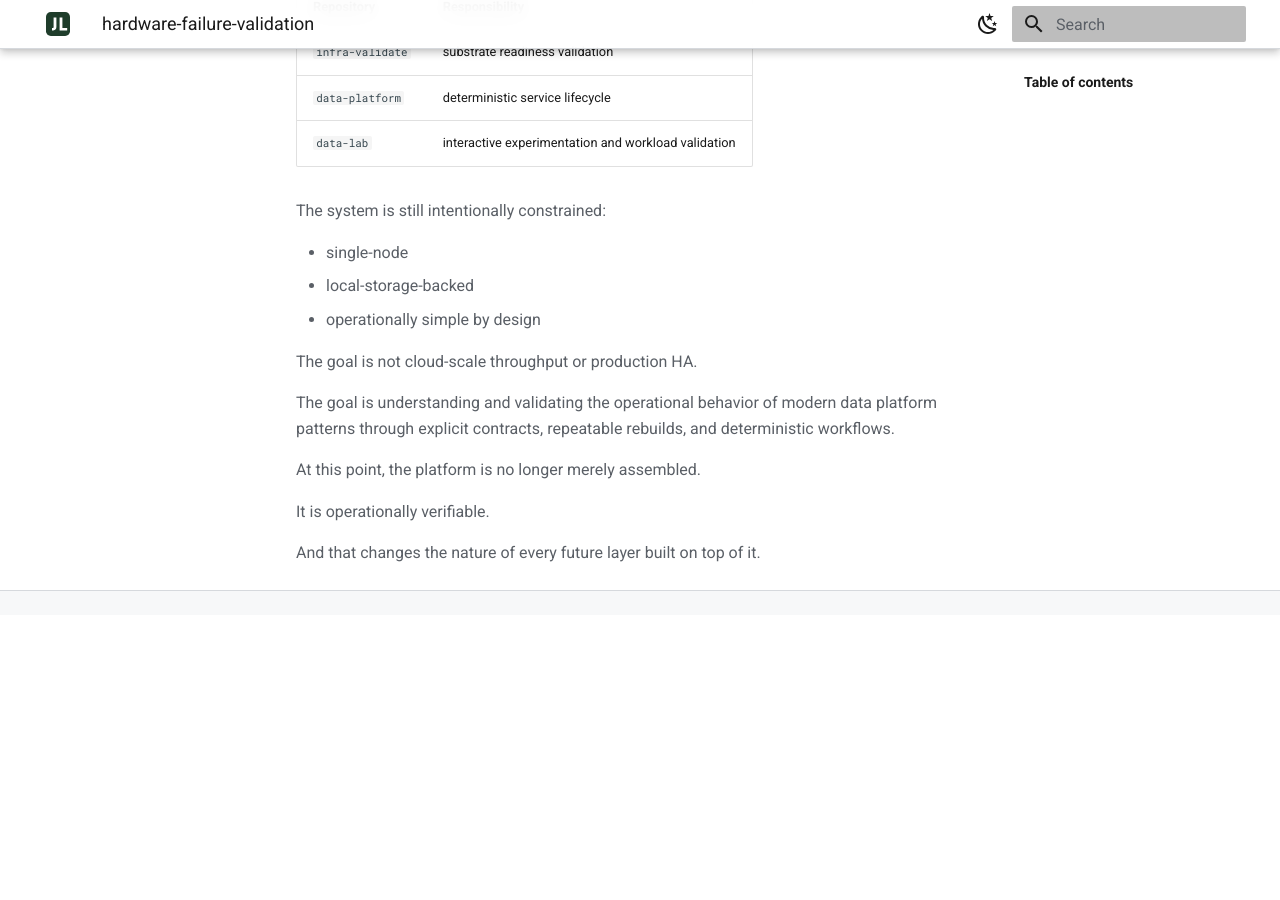
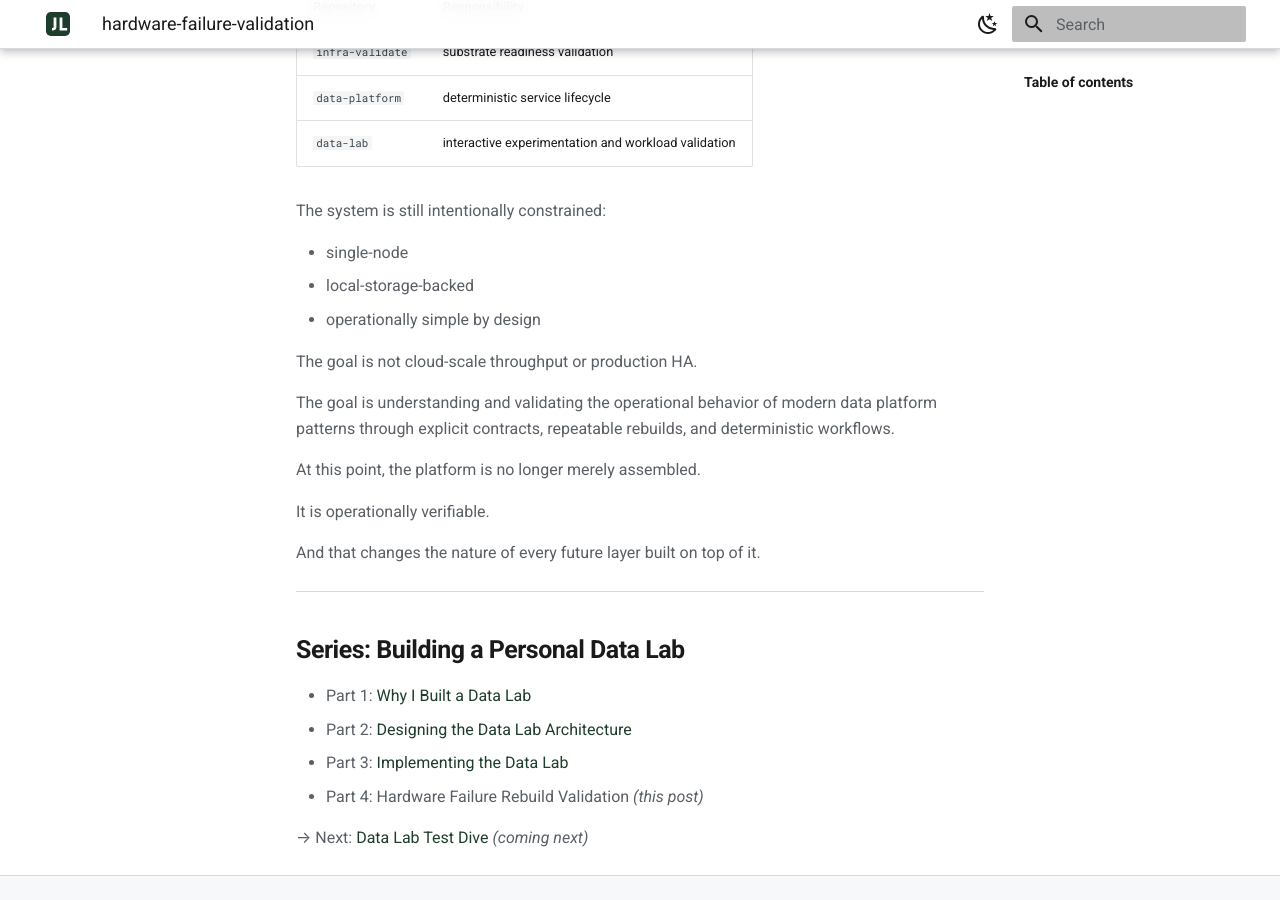
Before and after one commit to Joel-Linford/joellinford.github.io, an MkDocs documentation site: the page built from docs/writing/hardware-failure-rebuild-validation.md, in a window 1280 px wide and 900 px high, scrolled down 14443 px. Built offline with MkDocs 1.6.1 and Material for MkDocs 9.7.7, drawn with Linux system fonts in a browser that asks for light colours; before the commit the page ends 15058 px from its top, so only the background shows below that.

Commit message:
Update hardware-failure-rebuild-validation.md

```diff
--- a/docs/writing/hardware-failure-rebuild-validation.md
+++ b/docs/writing/hardware-failure-rebuild-validation.md
@@ -592,3 +592,14 @@ At this point, the platform is no longer merely assembled.
 It is operationally verifiable.
 
 And that changes the nature of every future layer built on top of it.
+
+---
+
+## Series: Building a Personal Data Lab
+
+- Part 1: [Why I Built a Data Lab](data-lab-why.md)
+- Part 2: [Designing the Data Lab Architecture](data-lab-architecture.md)
+- Part 3: [Implementing the Data Lab](implementing-the-data-lab.md)
+- Part 4: Hardware Failure Rebuild Validation *(this post)*
+
+→ Next: [Data Lab Test Dive](data-lab-test-drive.md) *(coming next)*
```
